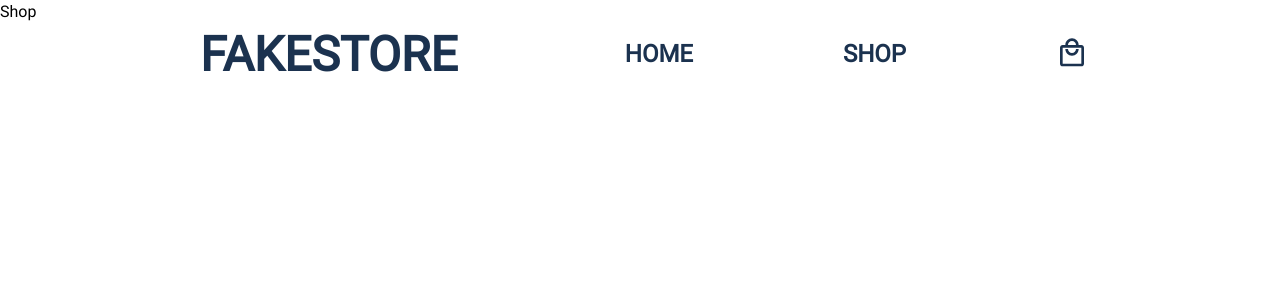
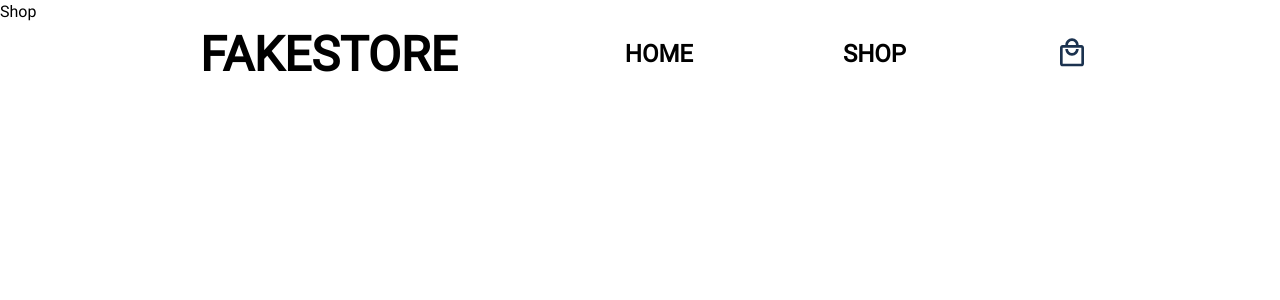
Before and after one commit to zachloh/shopping-cart, a React (Create React App) app: page /shop in a window 1280 px wide. Shown: the top 300 px of the page. Built offline with nearby package versions, Linux system fonts and the light colour scheme.

Commit message:
Change header font color

```diff
--- a/src/layout/Header.module.css
+++ b/src/layout/Header.module.css
@@ -1,7 +1,6 @@
 .header {
   position: absolute;
   width: 100%;
-  color: #1b324f;
   font-weight: bold;
   display: flex;
   justify-content: space-between;
```
